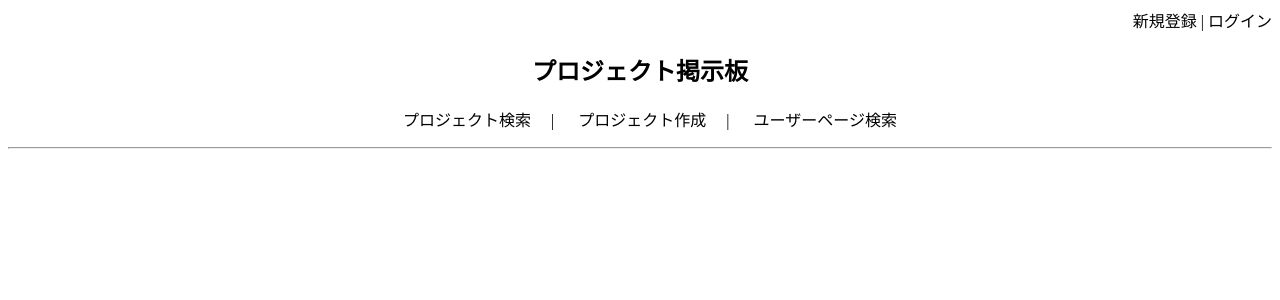
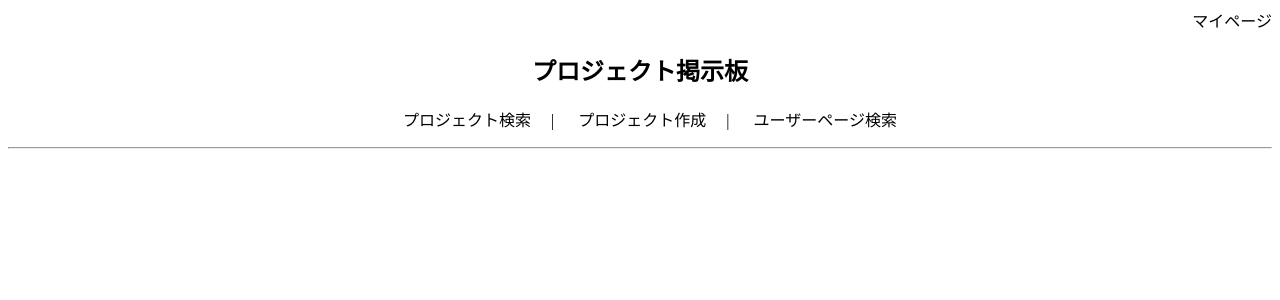
Before and after one commit to kd-team2E/Co-creation-board, a PHP site: page /index.php in a window 1280 px wide. Shown: the top 300 px of the page. Run offline with PHP 8.4, Linux system fonts and the light colour scheme.

Commit message:
change header

```diff
--- a/header.php
+++ b/header.php
@@ -5,7 +5,7 @@
 	<link rel="stylesheet" type="text/css" href="project.css">
 </head>
 <body>
-<div align="right"><a href="signup.php">新規登録</a> | <a href="login.php">ログイン</a></div>
+<div align="right"><a href="user_detail.php">マイページ</a></div>
 <h2>プロジェクト掲示板</h2>
 <ul class="navi">
 <li><a href="project_search.php">プロジェクト検索</a></li><li>|</li>
```
